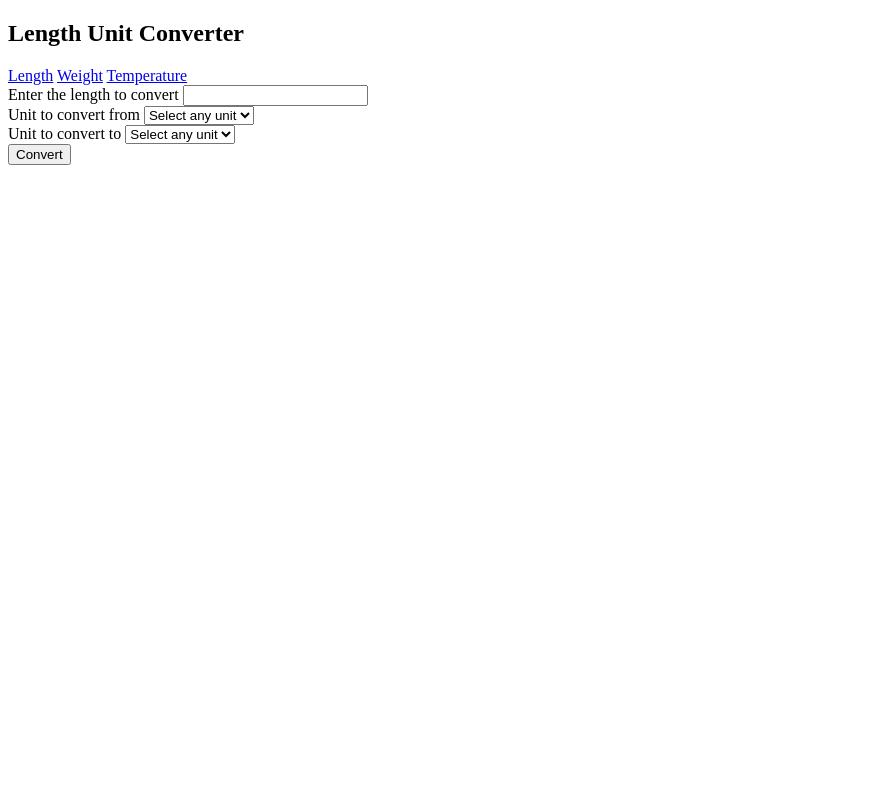
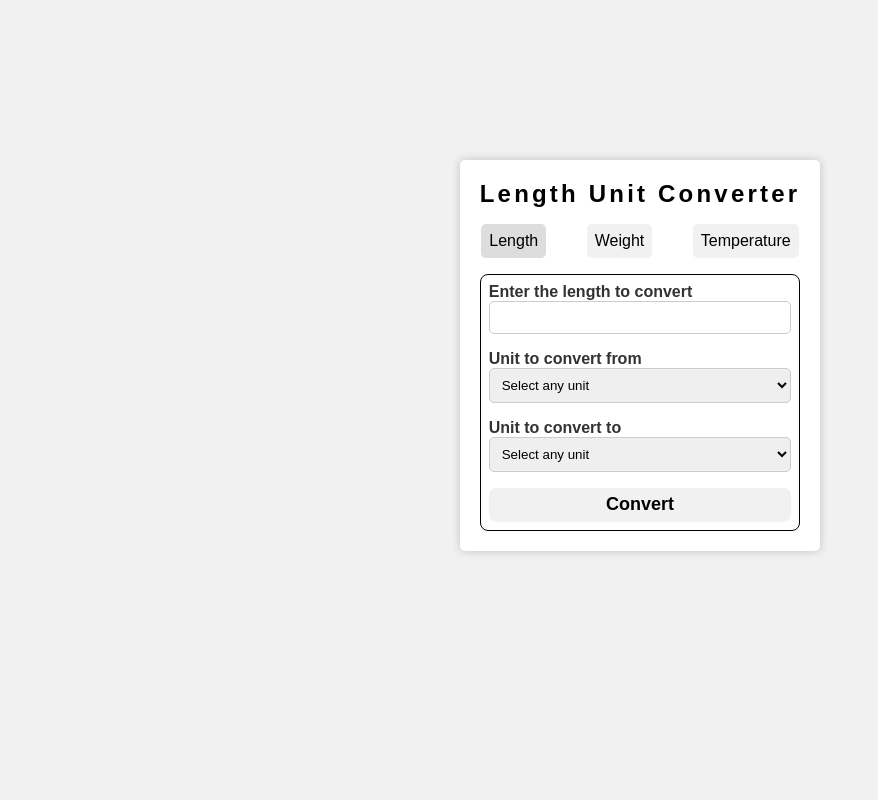
Before and after one commit to eedu7/unit-Converter, a FastAPI app: page / in a window 1280 px wide. Shown: the whole page, without its empty margins (0-878 px from the left). Run offline with FastAPI, Linux system fonts and the light colour scheme.

Commit message:
FEAT: added css

```diff
--- a/static/css/styles.css
+++ b/static/css/styles.css
@@ -0,0 +1,89 @@
+* {
+    margin: 0;
+    padding: 0;
+    box-sizing: border-box;
+}
+
+body {
+    font-family: Arial, sans-serif;
+    background-color: #f1f1f1;
+    width: 100vw;
+    height: 100vh;
+    display: flex;
+    justify-content: center;
+    align-items: center;
+}
+
+main {
+    padding: 20px;
+    background-color: #fff;
+    border-radius: 5px;
+    box-shadow: 0 0 10px rgba(0, 0, 0, 0.2);
+    display: flex;
+    flex-direction: column;
+    position: absolute;
+    top: 10rem;
+}
+h2 {
+    letter-spacing: 0.2rem;
+}
+.navlinks {
+    display: flex;
+    justify-content: space-between;
+}
+.navlinks > a {
+    text-decoration: none;
+    color: #000;
+    background: #f1f1f1;
+    padding: 0.5rem;
+    border-radius: 5px;
+    margin: 1rem 0.1rem 1rem 0.1rem;
+}
+
+.navlinks > a:hover {
+    background: #ddd;
+}
+.navlinks > .active {
+    background: #ddd;
+}
+
+form {
+    border: 1px solid;
+    border-radius: 0.5rem;
+    display: flex;
+    flex-direction: column;
+    justify-content: space-between;
+    padding: 0.5rem;
+}
+
+form > div {
+    display: flex;
+    flex-direction: column;
+}
+form > div > label {
+    font-size: medium;
+    opacity: 0.8;
+    font-weight: bold;
+}
+
+form > div > input,
+form > div > select {
+    padding: 0.5rem;
+    border-radius: 5px;
+    border: 1px solid #ccc;
+    margin-bottom: 1rem;
+}
+
+button {
+    padding: 0.4rem;
+    font-weight: bold;
+    font-size: large;
+    border: none;
+    border-radius: 0.5rem;
+    background-color: #f1f1f1;
+}
+
+button:hover {
+    background-color: #ddd;
+    cursor: pointer;
+}
--- a/templates/length_form.html
+++ b/templates/length_form.html
@@ -6,15 +6,13 @@
         <link
             rel="stylesheet"
             href="{{ url_for('static', path='css/styles.css') }}" />
-
         <title>Length Unit Converter</title>
     </head>
     <body>
         <main>
-            <div>
             <h2>Length Unit Converter</h2>
-                <div>
-                    <a href="/">Length</a>
+            <div class="navlinks">
+                <a href="/" class="active">Length</a>
                 <a href="/weight">Weight</a>
                 <a href="/temperature">Temperature</a>
             </div>
@@ -32,9 +30,7 @@
                 <div>
                     <label for="convertFrom">Unit to convert from</label>
                     <select name="convertFrom" id="convertFrom">
-                            <option value="no-selection">
-                                Select any unit
-                            </option>
+                        <option value="no-selection">Select any unit</option>
                         {% for unit in units %}
                         <option value="{{unit[1]}}">{{unit[0]}}</option>
 
@@ -44,9 +40,7 @@
                 <div>
                     <label for="convertTo">Unit to convert to</label>
                     <select name="convertTo" id="convertTo">
-                            <option value="no-selection">
-                                Select any unit
-                            </option>
+                        <option value="no-selection">Select any unit</option>
                         {% for unit in units %}
                         <option value="{{unit[1]}}">{{unit[0]}}</option>
                         {% endfor %}
@@ -54,7 +48,6 @@
                 </div>
                 <button type="submit">Convert</button>
             </form>
-            </div>
         </main>
     </body>
 </html>
--- a/templates/weight_form.html
+++ b/templates/weight_form.html
@@ -3,9 +3,7 @@
     <head>
         <meta charset="UTF-8" />
         <meta name="viewport" content="width=device-width, initial-scale=1.0" />
-        <link
-            rel="stylesheet"
-            href="{{ url_for('static', path='css/styles.css') }}" />
+            <link rel="stylesheet" href="{{ url_for('static', path='css/styles.css') }}">
 
         <title>Weight Unit Converter</title>
     </head>
```
Also changed, not shown: templates/base.html (added). Lines whose indentation alone changed are shown as unchanged.
